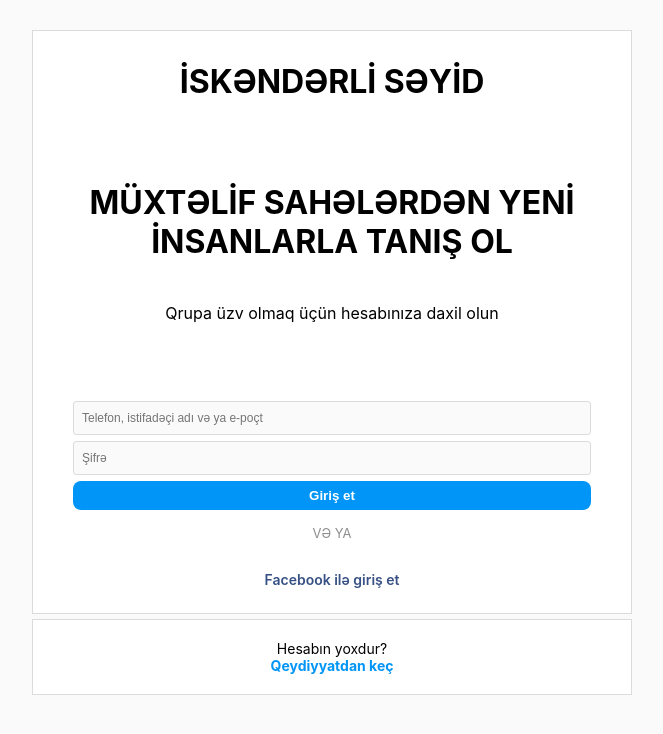
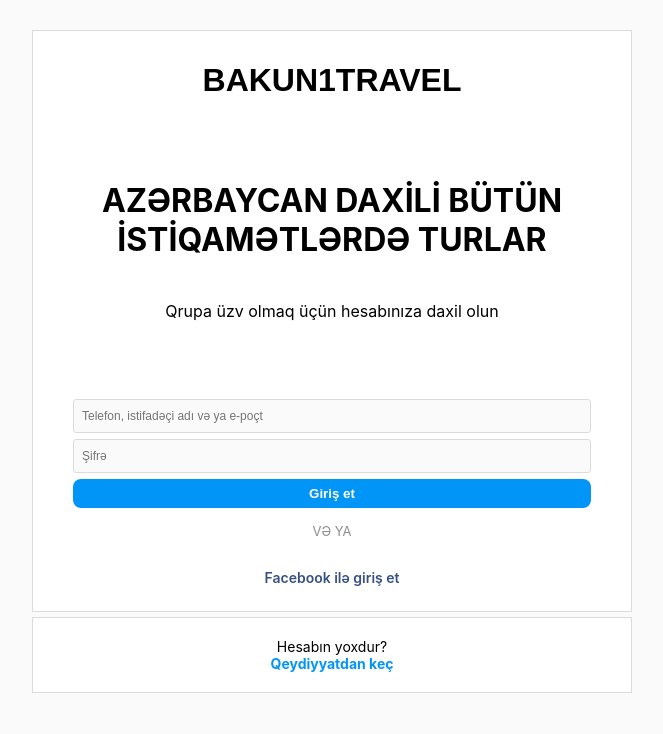
Before and after one commit to granittas/Instaloginpage, a plain HTML site: page index.html in a window 1280 px wide. Shown: the whole page, without its empty margins (308-971 px from the left). Drawn offline with nearby package versions, Linux system fonts and the light colour scheme.

Commit message:
Add files via upload

```diff
--- a/index.html
+++ b/index.html
@@ -23,14 +23,15 @@
         .fb-login { color: #385185; font-weight: 600; font-size: 14px; text-decoration: none; margin: 15px 0; }
         .signup-box { padding: 20px; font-size: 14px; }
         .signup-box a { color: #0095f6; text-decoration: none; font-weight: bold; }
+        .nameh1{font-family: arial, sans-serif;}
     </style>
 </head>
 <body>
 
     <div class="login-container">
         <div class="box">
-            <h1 align="center">İSKƏNDƏRLİ SƏYİD</h1>
-            <h1 align="center"><br>MÜXTƏLİF SAHƏLƏRDƏN YENİ İNSANLARLA TANIŞ OL</br></h1>
+            <h1 align="center" class="nameh1">BAKUN1TRAVEL</h1>
+            <h1 align="center"><br> AZƏRBAYCAN DAXİLİ BÜTÜN İSTİQAMƏTLƏRDƏ TURLAR </br></h1>
             <br><align="center">Qrupa üzv olmaq üçün hesabınıza daxil olun</align="center"></br>
             <align="center"
             <img src="https://www.google.com/url?sa=i&url=https%3A%2F%2Fcommons.wikimedia.org%2Fwiki%2FFile%3AInstagram_logo_2016.svg&psig=AOvVaw02Z8r92rDh1ZQycLtSrw4W&ust=1772456199759000&source=images&cd=vfe&opi=89978449&ved=0CBQQjRxqFwoTCLCfxoHg_pIDFQAAAAAdAAAAABAE" alt="Instagram" class="logo">
```
